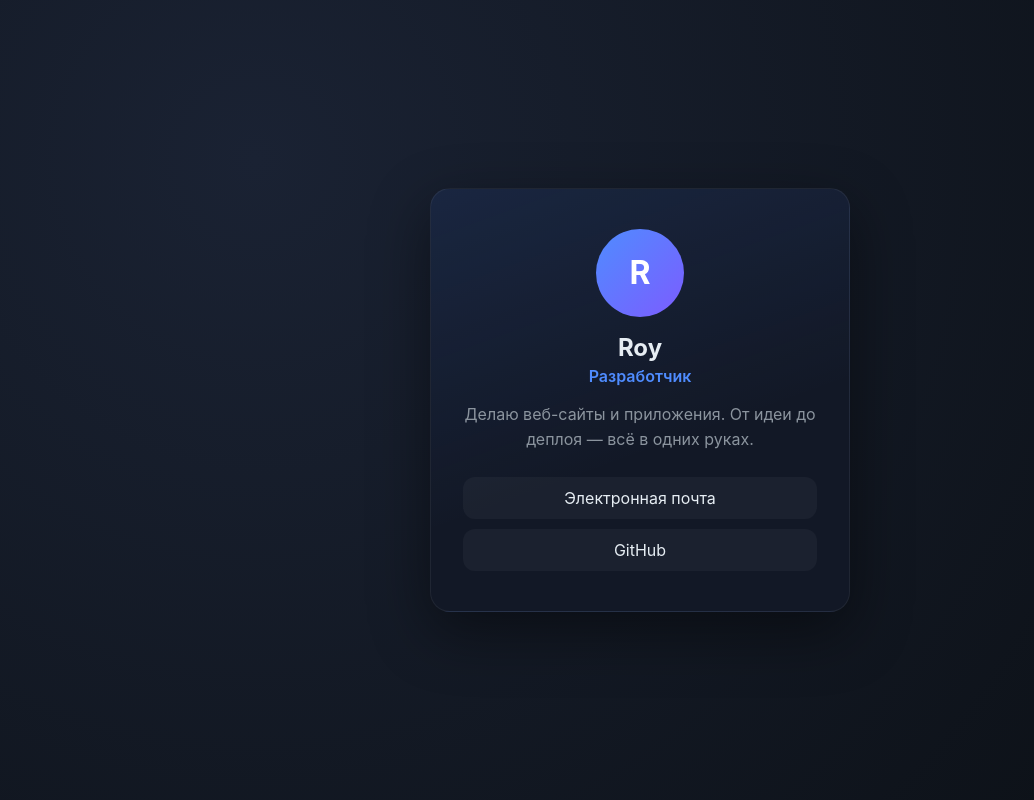
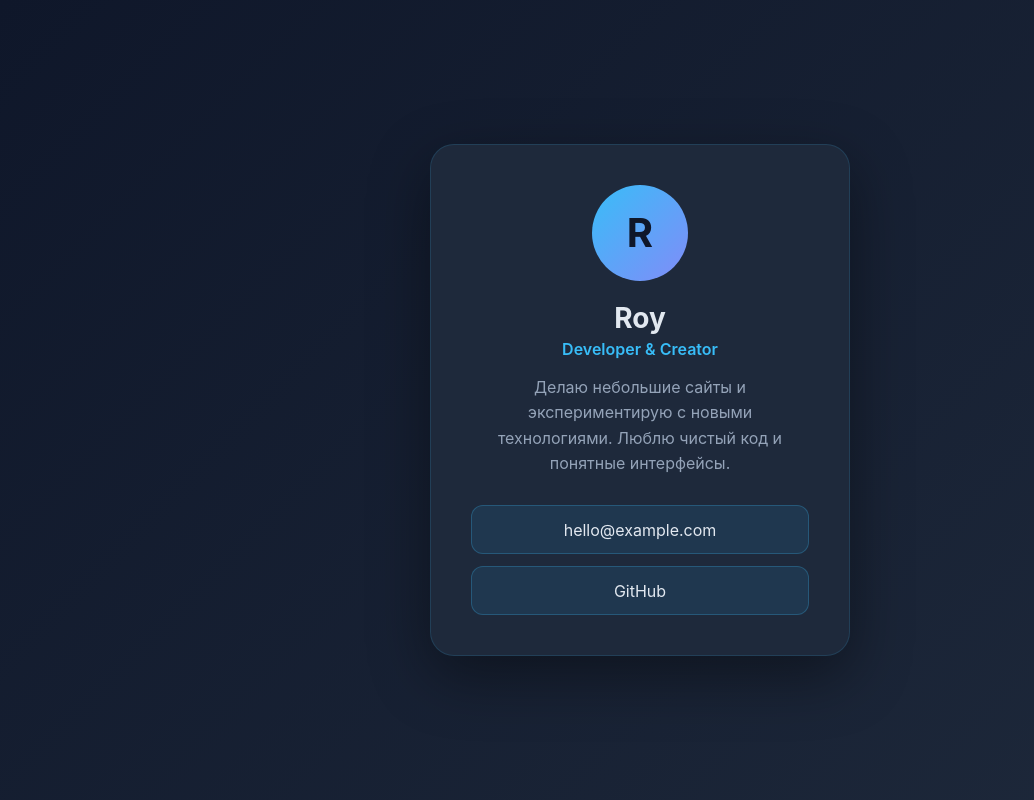
Before and after one commit to jagorun/roy-business-card, a plain HTML site: page index.html in a window 1280 px wide. Shown: the whole page, without its empty margins (0-1034 px from the left). Drawn offline with Linux system fonts and the light colour scheme.

Commit message:
Initial commit: static business card site

```diff
--- a/index.html
+++ b/index.html
@@ -1,64 +1,79 @@
 <!DOCTYPE html>
 <html lang="ru">
 <head>
-  <meta charset="UTF-8" />
-  <meta name="viewport" content="width=device-width, initial-scale=1.0" />
-  <title>Roy — визитка</title>
+  <meta charset="UTF-8">
+  <meta name="viewport" content="width=device-width, initial-scale=1.0">
+  <title>Roy — Business Card</title>
   <style>
     :root {
-      --bg: #0b0f14;
-      --card: #121826;
-      --accent: #4f8cff;
-      --text: #e6edf3;
-      --muted: #8b949e;
+      --bg: #0f172a;
+      --card: #1e293b;
+      --accent: #38bdf8;
+      --text: #e2e8f0;
+      --muted: #94a3b8;
     }
-    * { box-sizing: border-box; }
+    * { box-sizing: border-box; margin: 0; padding: 0; }
     body {
-      margin: 0;
+      font-family: -apple-system, BlinkMacSystemFont, 'Segoe UI', Roboto, sans-serif;
+      background: linear-gradient(135deg, #0f172a 0%, #1e293b 100%);
+      color: var(--text);
       min-height: 100vh;
-      display: grid;
-      place-items: center;
-      font-family: -apple-system, BlinkMacSystemFont, "Segoe UI", Roboto, sans-serif;
-      background: radial-gradient(circle at 20% 20%, #1a2233, var(--bg));
-      color: var(--text);
+      display: flex;
+      align-items: center;
+      justify-content: center;
+      padding: 1.5rem;
     }
     .card {
-      width: min(420px, 92vw);
-      padding: 2.5rem 2rem;
-      border-radius: 20px;
-      background: linear-gradient(160deg, rgba(79,140,255,0.12), transparent 60%), var(--card);
-      border: 1px solid rgba(255,255,255,0.06);
-      box-shadow: 0 20px 60px rgba(0,0,0,0.45);
+      background: var(--card);
+      border-radius: 1.5rem;
+      padding: 2.5rem;
+      max-width: 420px;
+      width: 100%;
+      box-shadow: 0 20px 60px rgba(0,0,0,0.4);
       text-align: center;
+      border: 1px solid rgba(56,189,248,0.15);
     }
     .avatar {
-      width: 88px; height: 88px; border-radius: 50%;
-      margin: 0 auto 1rem;
-      background: linear-gradient(135deg, var(--accent), #7c5cff);
-      display: grid; place-items: center;
-      font-size: 2rem; font-weight: 700; color: #fff;
+      width: 96px;
+      height: 96px;
+      border-radius: 50%;
+      background: linear-gradient(135deg, var(--accent), #818cf8);
+      margin: 0 auto 1.25rem;
+      display: flex;
+      align-items: center;
+      justify-content: center;
+      font-size: 2.5rem;
+      font-weight: 700;
+      color: #0f172a;
     }
-    h1 { margin: 0 0 .25rem; font-size: 1.5rem; }
+    h1 { font-size: 1.75rem; margin-bottom: 0.25rem; }
     .role { color: var(--accent); font-weight: 600; margin-bottom: 1rem; }
-    p { color: var(--muted); line-height: 1.6; margin: 0 0 1.5rem; }
-    .contacts { display: flex; flex-direction: column; gap: .6rem; }
+    .bio { color: var(--muted); line-height: 1.6; margin-bottom: 1.75rem; }
+    .contacts { display: flex; flex-direction: column; gap: 0.75rem; }
     .contacts a {
-      color: var(--text); text-decoration: none;
-      padding: .7rem 1rem; border-radius: 12px;
-      background: rgba(255,255,255,0.04);
-      transition: background .2s, transform .2s;
+      display: block;
+      padding: 0.85rem 1.25rem;
+      background: rgba(56,189,248,0.1);
+      border: 1px solid rgba(56,189,248,0.25);
+      border-radius: 0.75rem;
+      color: var(--text);
+      text-decoration: none;
+      transition: all 0.2s ease;
     }
-    .contacts a:hover { background: rgba(79,140,255,0.18); transform: translateY(-2px); }
+    .contacts a:hover {
+      background: rgba(56,189,248,0.2);
+      transform: translateY(-2px);
+    }
   </style>
 </head>
 <body>
   <div class="card">
     <div class="avatar">R</div>
     <h1>Roy</h1>
-    <div class="role">Разработчик</div>
-    <p>Делаю веб-сайты и приложения. От идеи до деплоя — всё в одних руках.</p>
+    <p class="role">Developer &amp; Creator</p>
+    <p class="bio">Делаю небольшие сайты и экспериментирую с новыми технологиями. Люблю чистый код и понятные интерфейсы.</p>
     <div class="contacts">
-      <a href="mailto:roy@example.com">Электронная почта</a>
+      <a href="mailto:hello@example.com">hello@example.com</a>
       <a href="https://github.com/jagorun" target="_blank" rel="noopener">GitHub</a>
     </div>
   </div>
```
Also changed, not shown: 1 other file.
